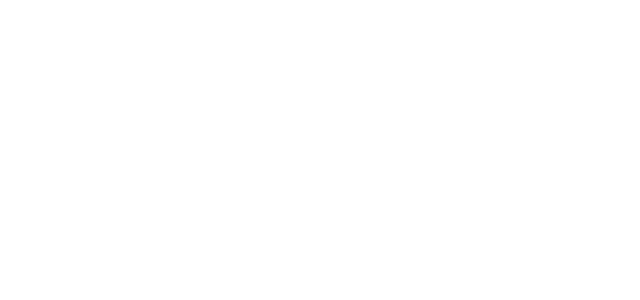
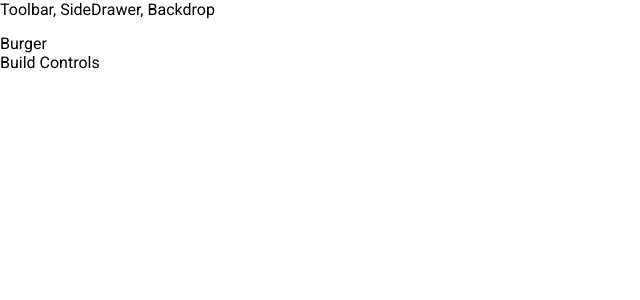
Before and after one commit to xsorter/react-burger, a React (Create React App) app: page / in a window 1280 px wide. Shown: the top 300 px of the page, without its empty margins (0-640 px from the left). Built offline with nearby package versions, Linux system fonts and the light colour scheme.

Commit message:
basic Layout component added

```diff
--- a/src/App.js
+++ b/src/App.js
@@ -1,7 +1,15 @@
 import React from "react";
+import Layout from "./components/Layout/Layout";
+import BurgerBuilder from "./containers/BurgerBuilder/BurgerBuilder";
 
 function App() {
-  return <div className="App"></div>;
+  return (
+    <div>
+      <Layout>
+        <BurgerBuilder></BurgerBuilder>
+      </Layout>
+    </div>
+  );
 }
 
 export default App;
--- /dev/null
+++ b/src/components/Layout/Layout.js
@@ -0,0 +1,11 @@
+import React from "react";
+import "./Layout.sass";
+
+const Layout = (props) => (
+  <React.Fragment>
+    <div>Toolbar, SideDrawer, Backdrop</div>
+    <main className="Content">{props.children}</main>
+  </React.Fragment>
+);
+
+export default Layout;
--- /dev/null
+++ b/src/components/Layout/Layout.sass
@@ -0,0 +1,2 @@
+.Content
+  margin-top: 15px
--- /dev/null
+++ b/src/containers/BurgerBuilder/BurgerBuilder.js
@@ -0,0 +1,14 @@
+import React, { Component } from "react";
+
+class BurgerBuilder extends Component {
+  render() {
+    return (
+      <React.Fragment>
+        <div>Burger</div>
+        <div>Build Controls</div>
+      </React.Fragment>
+    );
+  }
+}
+
+export default BurgerBuilder;
--- a/src/index.css
+++ b/src/index.css
@@ -1,13 +1,13 @@
 body {
   margin: 0;
-  font-family: -apple-system, BlinkMacSystemFont, 'Segoe UI', 'Roboto', 'Oxygen',
-    'Ubuntu', 'Cantarell', 'Fira Sans', 'Droid Sans', 'Helvetica Neue',
+  font-family: "Roboto", -apple-system, BlinkMacSystemFont, "Segoe UI", "Oxygen",
+    "Ubuntu", "Cantarell", "Fira Sans", "Droid Sans", "Helvetica Neue",
     sans-serif;
   -webkit-font-smoothing: antialiased;
   -moz-osx-font-smoothing: grayscale;
 }
 
 code {
-  font-family: source-code-pro, Menlo, Monaco, Consolas, 'Courier New',
+  font-family: source-code-pro, Menlo, Monaco, Consolas, "Courier New",
     monospace;
 }
```
